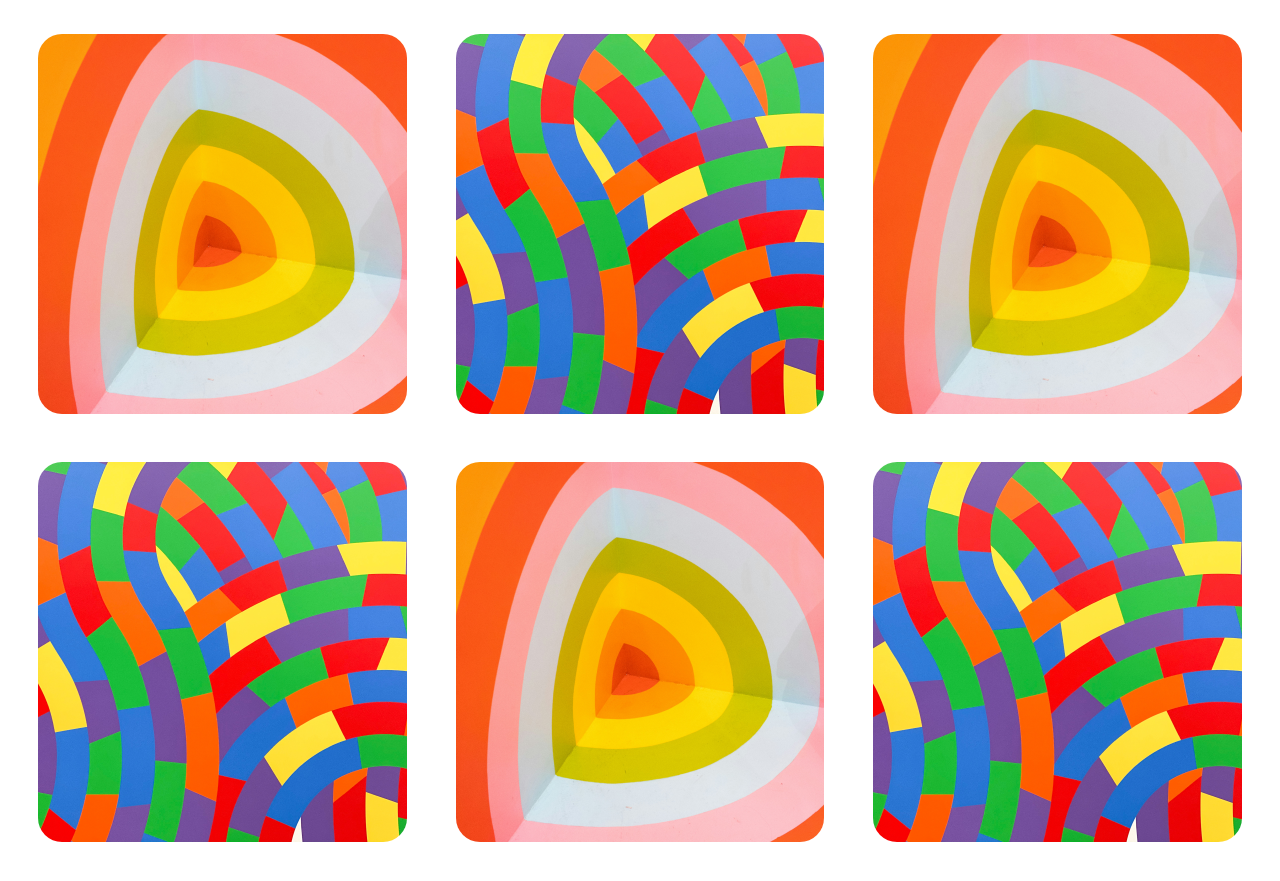
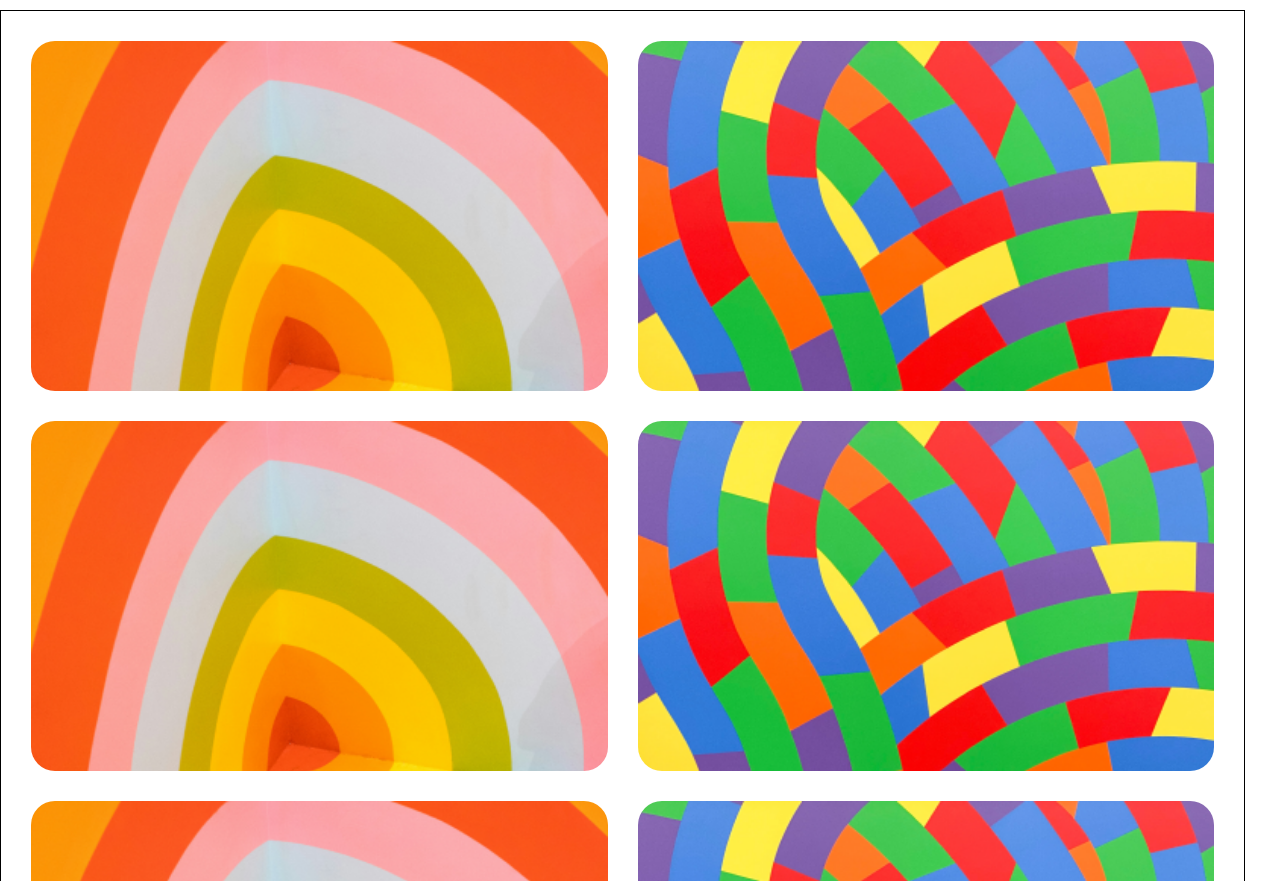
Before and after one commit to JCLthatlittlerat/photographer-portfolio, a plain HTML site: page index copy.html in a window 1280 px wide. Shown: the part 71-952 px from the top of the page. Drawn offline with Linux system fonts and the light colour scheme.

Commit message:
applying Grid on the 'index.htmt'

```diff
--- a/index copy.html
+++ b/index copy.html
@@ -4,7 +4,7 @@
     <meta charset="UTF-8">
     <meta name="viewport" content="width=device-width, initial-scale=1.0">
     <title>Home page</title>
-    <link rel="stylesheet" href="/styles/style.css">
+    <link rel="stylesheet" href="/styles/style copy.css">
 </head>
 <body>
     <header class="main-nav">
@@ -26,32 +26,18 @@
         </div>
     </header>
     <section class="mainContainer">
-        <div class="groupOne">
-            <div class="upperGroup">
-                <div class="UpperItemOne"></div>
-                <div class="UpperItemTwo"></div>
-                <div class="UpperItemThree"></div>
-            </div>
-            <div class="lowerGroup">
-                <div class="LowerItemOne"></div>
-                <div class="LowerItemTwo"></div>
-                <div class="LowerItemThree"></div>
-            </div>
-        </div>
-
-        <div class="groupTwo">
-            <div class="upperGroup">
-                <div class="UpperItemOne"></div>
-                <div class="UpperItemTwo"></div>
-                <div class="UpperItemThree"></div>
-            </div>
-            <div class="lowerGroup">
-                <div class="LowerItemOne"></div>
-                <div class="LowerItemTwo"></div>
-                <div class="LowerItemThree"></div>
-            </div>
-        </div>
-
+        <div class="item-1"></div>
+        <div class="item-2"></div>
+        <div class="item-3"></div>
+        <div class="item-4"></div>
+        <div class="item-5"></div>
+        <div class="item-6"></div>
+        <div class="item-7"></div>
+        <div class="item-8"></div>
+        <div class="item-9"></div>
+        <div class="item-10"></div>
+        <div class="item-11"></div>
+        <div class="item-12"></div>
     </section>
     <footer class="main-footer">
         <div class="socials">
--- a/styles/style copy.css
+++ b/styles/style copy.css
@@ -44,11 +44,18 @@ html {
 }
 /* =================================================================================================== */
 .mainContainer{
-    padding-left: 3%;
-    padding-right: 3%;
-    /* border: 1px solid black; */
+    display: grid;
+    grid-template-columns: repeat(auto-fit, minmax(380px, 1fr));
+    grid-template-rows: repeat(4, 350px);
+    gap: 30px;
+    padding: 30px;
+    /* padding-left: 3%;
+    padding-right: 3%; */
+    border: 1px solid black;
+    /* margin-bottom: 120px; */
+    margin-right: 35px;
 }
-.groupOne{
+/* .groupOne{
     display: flex;
     flex-direction: column;
 }
@@ -62,55 +69,97 @@ html {
     gap: 4%;
     padding-top: 2%;
     padding-bottom: 2%;
-}
-.UpperItemOne{
+} */
+.item-1{
     background: url(/img/jason-leung-wHddViTmSvA-unsplash\ 1.png);
     background-size: cover;
-    width: 33%;
-    height: 380px;
+    /* width: 33%;
+    height: 380px;  we can comment this because this items inherit their width and height from their parent container*/
     border-radius: 24px;
 }
-.UpperItemTwo{
+.item-2{
     background: url(/img/clark-van-der-beken-chcyjyRQV74-unsplash\ 1.png);
     background-size: cover;
-    width: 33%;
-    height: 380px;
+    /* width: 33%;
+    height: 380px;  we can comment this because this items inherit their width and height from their parent container*/
     border-radius: 24px;
 }
-.UpperItemThree{
+.item-3{
     background: url(/img/jason-leung-wHddViTmSvA-unsplash\ 1.png);
     background-size: cover;
-    width: 33%;
-    height: 380px;
+    /* width: 33%;
+    height: 380px;  we can comment this because this items inherit their width and height from their parent container*/
     border-radius: 24px;
 }
 
 
-.lowerGroup{
+/* .lowerGroup{
     display: flex;
     gap: 4%;
     padding-top: 2%;
     padding-bottom: 2%;
-}
-.LowerItemOne{
+} */
+.item-4{
     background: url(/img/clark-van-der-beken-chcyjyRQV74-unsplash\ 1.png);
     background-size: cover;
-    width: 33%;
-    height: 380px;
+    /* width: 33%;
+    height: 380px;  we can comment this because this items inherit their width and height from their parent container*/
     border-radius: 24px;
 }
-.LowerItemTwo{
+.item-5{
     background: url(/img/jason-leung-wHddViTmSvA-unsplash\ 1.png);
     background-size: cover;
-    width: 33%;
-    height: 380px;
+    /* width: 33%;
+    height: 380px;  we can comment this because this items inherit their width and height from their parent container*/
     border-radius: 24px;
 }
-.LowerItemThree{
+.item-6{
     background: url(/img/clark-van-der-beken-chcyjyRQV74-unsplash\ 1.png);
     background-size: cover;
-    width: 33%;
-    height: 380px;
+    /* width: 33%;
+    height: 380px;  we can comment this because this items inherit their width and height from their parent container*/
+    border-radius: 24px;
+}
+.item-7{
+    background: url(/img/jason-leung-wHddViTmSvA-unsplash\ 1.png);
+    background-size: cover;
+    /* width: 33%;
+    height: 380px;  we can comment this because this items inherit their width and height from their parent container*/
+    border-radius: 24px;
+}
+.item-8{
+    background: url(/img/clark-van-der-beken-chcyjyRQV74-unsplash\ 1.png);
+    background-size: cover;
+    /* width: 33%;
+    height: 380px;  we can comment this because this items inherit their width and height from their parent container*/
+    border-radius: 24px;
+}
+.item-9{
+    background: url(/img/jason-leung-wHddViTmSvA-unsplash\ 1.png);
+    background-size: cover;
+    /* width: 33%;
+    height: 380px;  we can comment this because this items inherit their width and height from their parent container*/
+    border-radius: 24px;
+}
+.item-10{
+    background: url(/img/clark-van-der-beken-chcyjyRQV74-unsplash\ 1.png);
+    background-size: cover;
+    /* width: 33%;
+    height: 380px;  we can comment this because this items inherit their width and height from their parent container*/
+    border-radius: 24px;
+}
+.item-11{
+    background: url(/img/jason-leung-wHddViTmSvA-unsplash\ 1.png);
+    background-size: cover;
+    /* width: 33%;
+    height: 380px;  we can comment this because this items inherit their width and height from their parent container*/
+    border-radius: 24px;
+}
+.item-12{
+    background: url(/img/clark-van-der-beken-chcyjyRQV74-unsplash\ 1.png);
+    background-size: cover;
+    /* width: 33%;
+    height: 380px;  we can comment this because this items inherit their width and height from their parent container*/
     border-radius: 24px;
 }
 /* ==================================================================== */
@@ -118,14 +167,18 @@ html {
     width: -webkit-fill-available;
     background-color: #FC4545;
     height: 100px;
-    display: flex;
+    /* display: flex;
     justify-content: flex-end;
     align-items: center;
-    padding-right: 5%;
+    padding-right: 5%; */
+    position: relative;
 }
 .socials{
 display: flex;
 gap: 10px;
+position: absolute;
+right: 60px;
+top: 50px;
 }
 
 
@@ -184,7 +237,7 @@ gap: 10px;
         display: flex;
         flex-wrap: wrap;
     } */
-    .upperGroup,.lowerGroup{
+    /* .upperGroup,.lowerGroup{
         display: flex;
         flex-direction: column;
     }
@@ -194,7 +247,7 @@ gap: 10px;
 
     .UpperItemOne,.UpperItemTwo,.LowerItemOne,.LowerItemTwo{
         margin-bottom: 3%;
-    }
+    } */
 }
 /* small tablet mode */
 @media screen and (425px < width <= 599px ) {
@@ -301,3 +354,16 @@ gap: 10px;
         width: 45px;
     }
 }
+@media screen and ( width > 1700px ){
+.mainContainer{
+    display: grid
+;
+    grid-template-columns: repeat(auto-fit, minmax(30%, 1fr));
+    grid-template-rows: repeat(4, 500px);
+    gap: 30px;
+    padding: 30px;
+    border: 1px solid black;
+    /* margin-bottom: 120px; */
+    margin-right: 35px;
+}
+}
```
